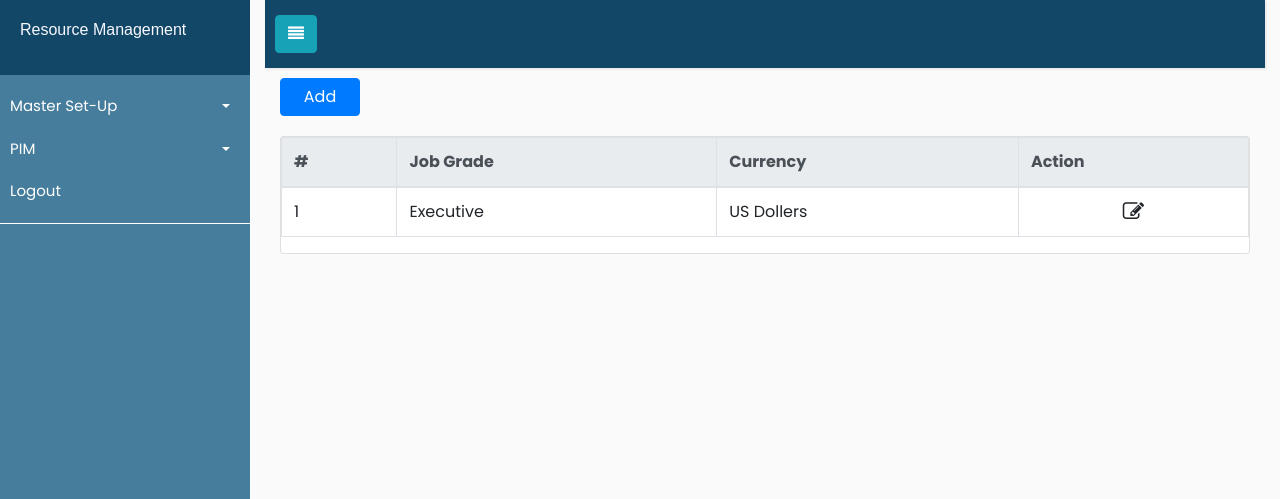
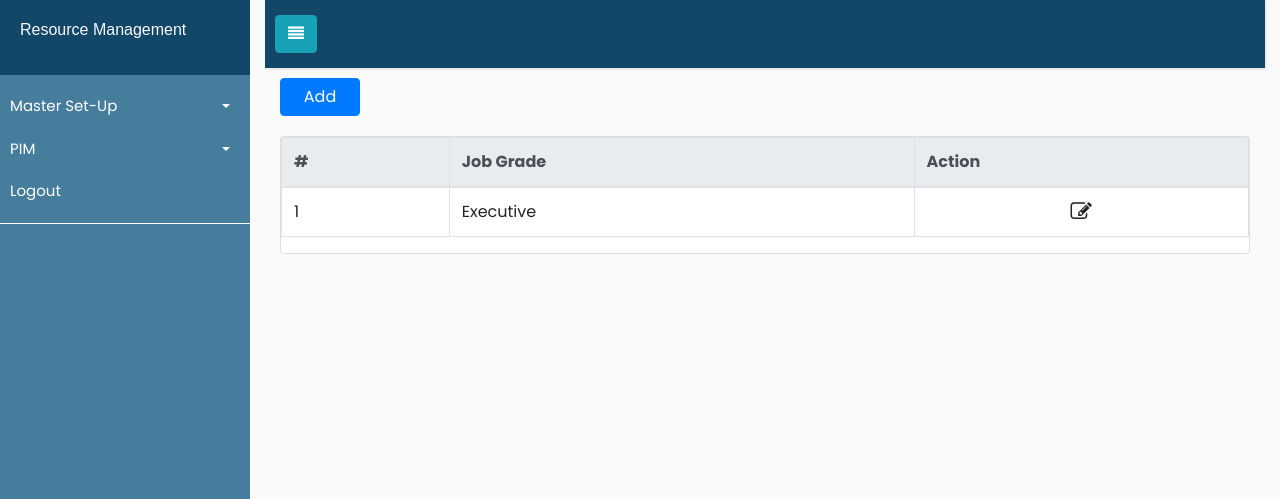
Before and after one commit to RohithHiremath/esafeHRM, a Django app: page /masters/jobgrade/ in a window 1280 px wide. Shown: the top 499 px of the page. Run offline with Django 3.2, Linux system fonts and the light colour scheme; data comes from the database, SQL or seed files in the repository; both versions use the stored data as it was before the commit; some libraries are stand-ins or nearby versions.

Commit message:
completed masters

```diff
--- a/masters/models.py
+++ b/masters/models.py
@@ -14,7 +14,6 @@ class Jobcategory(models.Model):
 
 class Jobgrade(models.Model):
     jobgrade = models.CharField(max_length=50)
-    currency = models.CharField(max_length=50)
 
 class Salarycomponent(models.Model):
     componentname = models.CharField(max_length=50)
--- a/masters/templates/jobgrades.html
+++ b/masters/templates/jobgrades.html
@@ -13,7 +13,6 @@
                     <tr>
                         <th>#</th>
                         <th>Job Grade</th>
-                        <th>Currency</th>
                         <th>Action</th>
                     </tr>
                 </thead>
@@ -22,7 +21,6 @@
                     <tr>
                         <td>{{ forloop.counter }}</td>
                         <td>{{ grade.jobgrade }}</td>
-                        <td>{{ grade.currency }}</td>
                         <td style="text-align: center;">
                             <a href="#" data-toggle="modal" data-target="#editjobgrade{{ grade.id }}" ><i class="fa fa-pencil-square-o fa-lg" aria-hidden="true"></i></a>
                         </td>
@@ -45,14 +43,10 @@
                         {% csrf_token %}
                         <div class="modal-body">
                             <div class="row">
-                                <div class="col-md-4">
+                                <div class="col-md-6">
                                     <label for="jobgrade">Job Grade</label><span>*</span>
                                     <input type="text" class="form-control" id="jobgrade" name="jobgrade" value="" required>
                                 </div>
-                                <div class="col-md-4">
-                                        <label for="currency">currency</label><span>*</span>
-                                        <input type="text" class="form-control" id="currency" name="currency" value="" required>
-                                    </div>
                             </div>
                         </div>
                         <div class="modal-footer">
@@ -82,10 +76,6 @@
                                     <label for="jobgrade">Job Grade</label><span>*</span>
                                     <input type="text" class="form-control" id="jobgrade" name="jobgrade" value="{{ grade.jobgrade }}" required>
                                 </div>
-                                <div class="col-md-6">
-                                        <label for="currency">Currency</label><span>*</span>
-                                        <input type="text" class="form-control" id="currency" name="currency" value="{{ grade.currency }}" required>
-                                    </div>
                             </div>
                         </div>
                         <div class="modal-footer">
--- a/masters/views.py
+++ b/masters/views.py
@@ -44,7 +44,7 @@ def editjobcategories(request, id):
 
 def jobgrade(request):
     if request.method == 'POST':
-        grade = Jobgrade(jobgrade=request.POST['jobgrade'],currency=request.POST['currency'])
+        grade = Jobgrade(jobgrade=request.POST['jobgrade'])
         grade.save()
         return redirect('jobgrade')
     else:
@@ -55,7 +55,6 @@ def editjobgrade(request, id):
     if request.method == 'POST':
         cat = Jobgrade.objects.get(id=id)
         cat.jobgrade = request.POST['jobgrade']
-        cat.currency = request.POST['currency']
         cat.save()
         return redirect('jobgrade')
     else:
```
Also changed, not shown: db.sqlite3, masters/migrations/0008_remove_jobgrade_currency.py (added).
